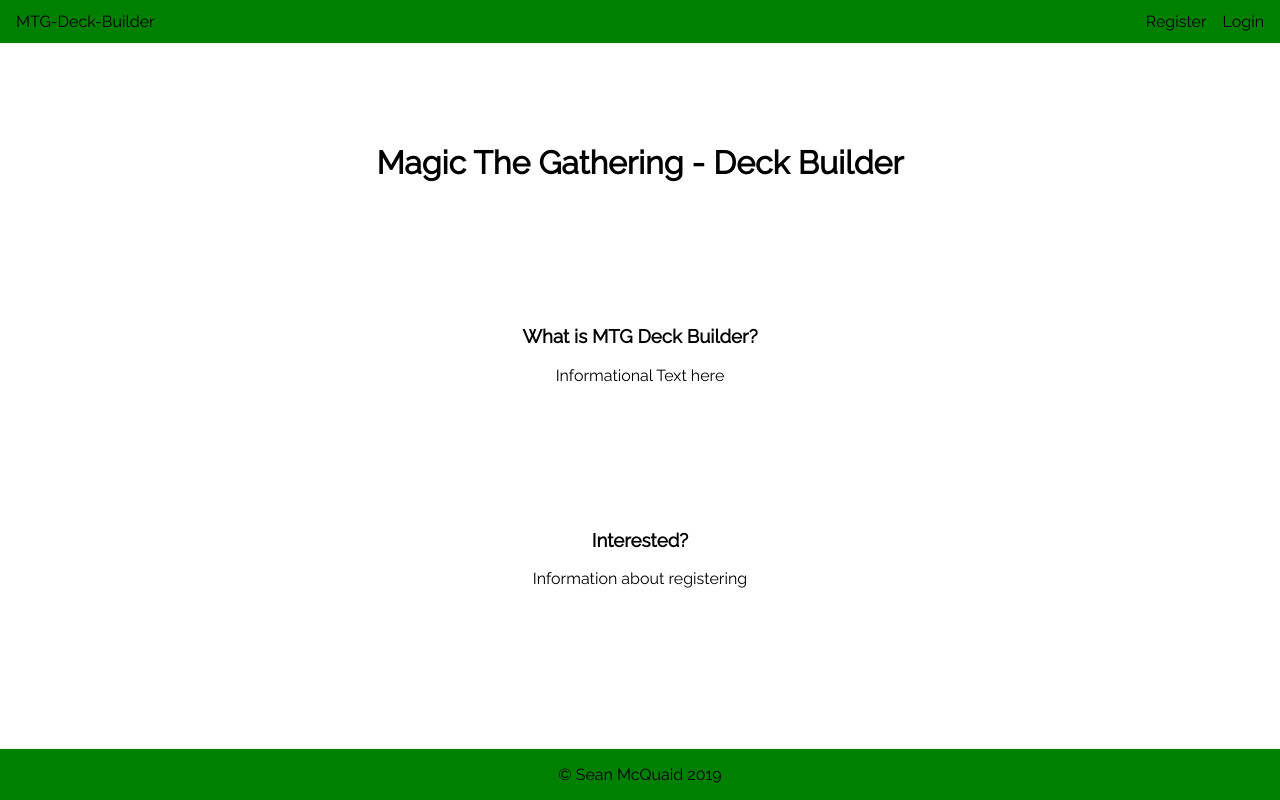
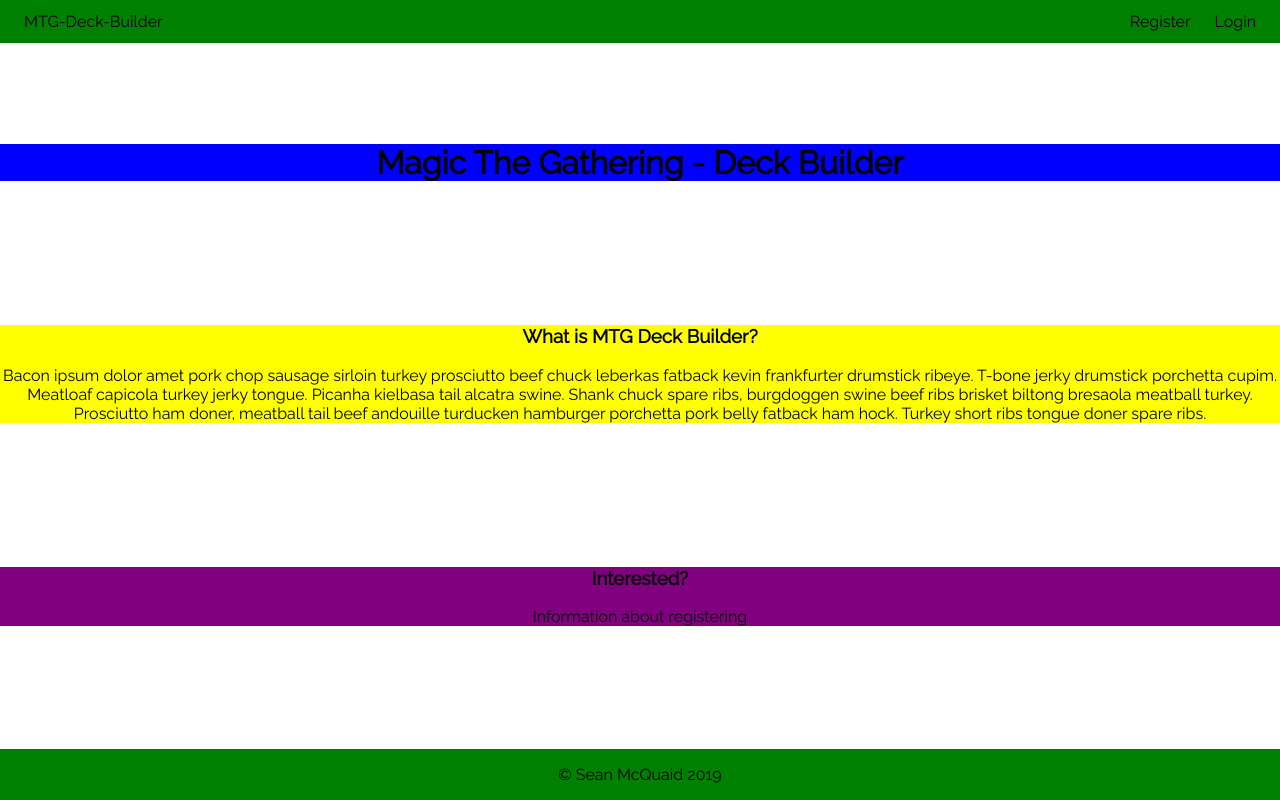
Before and after one commit to seanmcquaid/DekTech, a React (Create React App) app in the folder front-end/: page / in a window 1280 px wide. Built offline with nearby package versions, Linux system fonts and the light colour scheme.

Commit message:
added some silly colors to show clear containers for each section on the splash

```diff
--- a/front-end/src/components/Splash/Splash.js
+++ b/front-end/src/components/Splash/Splash.js
@@ -9,7 +9,7 @@
             </div>
             <div className={styles.middleSection}>
                 <h3>What is MTG Deck Builder?</h3>
-                <p>Informational Text here</p>
+                <p>Bacon ipsum dolor amet pork chop sausage sirloin turkey prosciutto beef chuck leberkas fatback kevin frankfurter drumstick ribeye. T-bone jerky drumstick porchetta cupim. Meatloaf capicola turkey jerky tongue. Picanha kielbasa tail alcatra swine. Shank chuck spare ribs, burgdoggen swine beef ribs brisket biltong bresaola meatball turkey. Prosciutto ham doner, meatball tail beef andouille turducken hamburger porchetta pork belly fatback ham hock. Turkey short ribs tongue doner spare ribs.</p>
             </div>
             <div className={styles.bottomSection}>
                 <h3>Interested?</h3>
--- a/front-end/src/components/Splash/Splash.module.css
+++ b/front-end/src/components/Splash/Splash.module.css
@@ -4,12 +4,15 @@
 
 .topSection {
     margin-top: 9rem;
+    background-color: blue;
 }
 
 .middleSection {
     margin-top: 9rem;
+    background-color: yellow;
 }
 
 .bottomSection{
     margin-top: 9rem;
+    background-color: purple;
 }
--- a/front-end/src/containers/Navbar/Navbar.module.css
+++ b/front-end/src/containers/Navbar/Navbar.module.css
@@ -16,7 +16,7 @@
 }
 
 .leftNavLink {
-    margin-left: 1rem;
+    margin-left: 1.5rem;
 }
 
 .rightNav {
@@ -28,5 +28,5 @@
 }
 
 .rightNavLinks {
-    margin-right: 1rem;
+    margin-right: 1.5rem;
 }
```
